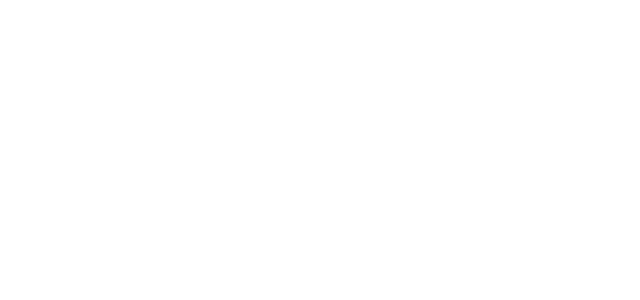
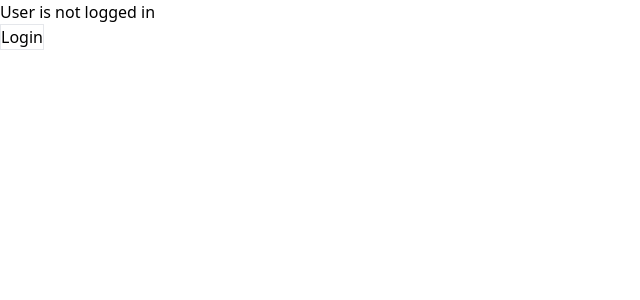
Before and after one commit to ujjwal-11103/react-practice, a React (Create React App) app: page /dashboard in a window 1280 px wide. Before the commit this address had no page. Shown: the top 300 px of the page, without its empty margins (0-640 px from the left). Built offline with nearby package versions, Linux system fonts and the light colour scheme.

Commit message:
Protected Route

```diff
--- a/src/App.js
+++ b/src/App.js
@@ -9,6 +9,8 @@
 import DataFetchFromContext from './ContextAPi/DataFetchFromContext'
 import FetchGithubUser from './Custom Hooks/FetchGithubUser'
 import MainComponent from './lazyLoading/MainComponent'
+import Dashboard from './Protected Route/Dashboard'
+import ProtectedRoute from './Protected Route/ProtectedRoute'
 
 
 
@@ -25,6 +27,10 @@
         <Route path='/githubUser' element={<FetchGithubUser />} />
         <Route path='/lazy' element={<MainComponent />} />
 
+
+        {/* PROTECTED ROUTE */}
+        <Route path='/dashboard' element={<ProtectedRoute element={<Dashboard />} />} />
+
       </Routes>
     </Router>
   )
--- /dev/null
+++ b/src/Protected Route/AuthApi.jsx
@@ -0,0 +1,25 @@
+import React, { createContext, useContext, useState } from 'react'
+
+const AuthContext = createContext()
+
+export const AuthProvider = ({ children }) => {
+
+    const [isAuthenticated, setIsAuthenticated] = useState(false)
+
+    // logic for authentication
+    const login = () => {
+        // Perform your login logic here, such as calling an API for authentication.
+        // After successful authentication:
+        setIsAuthenticated(true);
+        console.log('User logged in');
+    };
+
+    return (
+
+        <AuthContext.Provider value={{ isAuthenticated, login }}>
+            {children}
+        </AuthContext.Provider>
+    )
+}
+
+export const useAuth = () => useContext(AuthContext)
--- /dev/null
+++ b/src/Protected Route/Dashboard.jsx
@@ -0,0 +1,11 @@
+import React from 'react'
+
+const Dashboard = () => {
+    return (
+        <div>
+            <h1 className='text-center mt-10'>Dashboard Page </h1>
+        </div>
+    )
+}
+
+export default Dashboard
--- /dev/null
+++ b/src/Protected Route/ProtectedRoute.jsx
@@ -0,0 +1,25 @@
+import React, { useEffect } from 'react'
+import { useAuth } from './AuthApi'
+import { Navigate, useNavigate } from 'react-router-dom';
+
+const ProtectedRoute = ({ element }) => {
+
+    // const Navigate = useNavigate()
+
+    const { isAuthenticated, login } = useAuth();
+
+    useEffect(() => {
+        console.log(isAuthenticated);
+    }, [isAuthenticated])
+
+    return isAuthenticated ?
+        element :
+        <>
+            <p>User is not logged in</p>
+            <button className='border' onClick={login}>Login</button>
+        </>
+
+
+}
+
+export default ProtectedRoute
--- a/src/index.js
+++ b/src/index.js
@@ -5,12 +5,15 @@
 import reportWebVitals from './reportWebVitals';
 
 import { ThemeProvider } from './ContextAPi/ThemeContext';
+import { AuthProvider } from './Protected Route/AuthApi';
 
 const root = ReactDOM.createRoot(document.getElementById('root'));
 root.render(
-  <ThemeProvider>
-    <App />
-  </ThemeProvider>
+  <AuthProvider>
+    <ThemeProvider>
+      <App />
+    </ThemeProvider>
+  </AuthProvider>
 );
 
 // If you want to start measuring performance in your app, pass a function
--- a/src/lazyLoading/MainComponent.jsx
+++ b/src/lazyLoading/MainComponent.jsx
@@ -5,8 +5,6 @@
 
 
 const MainComponent = () => {
-
-    const [loader, setLoader] = useState(false)
 
     return (
         <div>
@@ -18,7 +16,6 @@
             </Suspense>
 
 
-
         </div>
     )
 }
```
